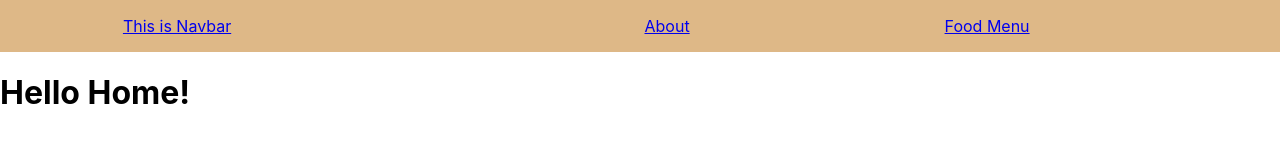
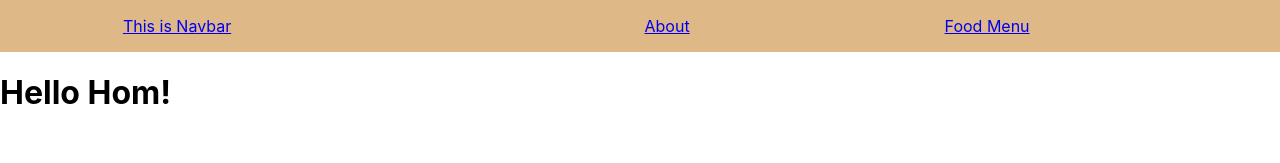
Before and after one commit to Armanarmaan/sarimande-ui, a React (Create React App) app: page / in a window 1280 px wide. Shown: the top 163 px of the page. Built offline with nearby package versions, Linux system fonts and the light colour scheme.

Commit message:
aku sudah merubahnya

```diff
--- a/src/components/Home.js
+++ b/src/components/Home.js
@@ -3,7 +3,7 @@ import '../style/Home.scss';
 function Home() {
   return (
     <div>
-      <h1>Hello Home!</h1>
+      <h1>Hello Hom!</h1>
     </div>
 
   );
```
